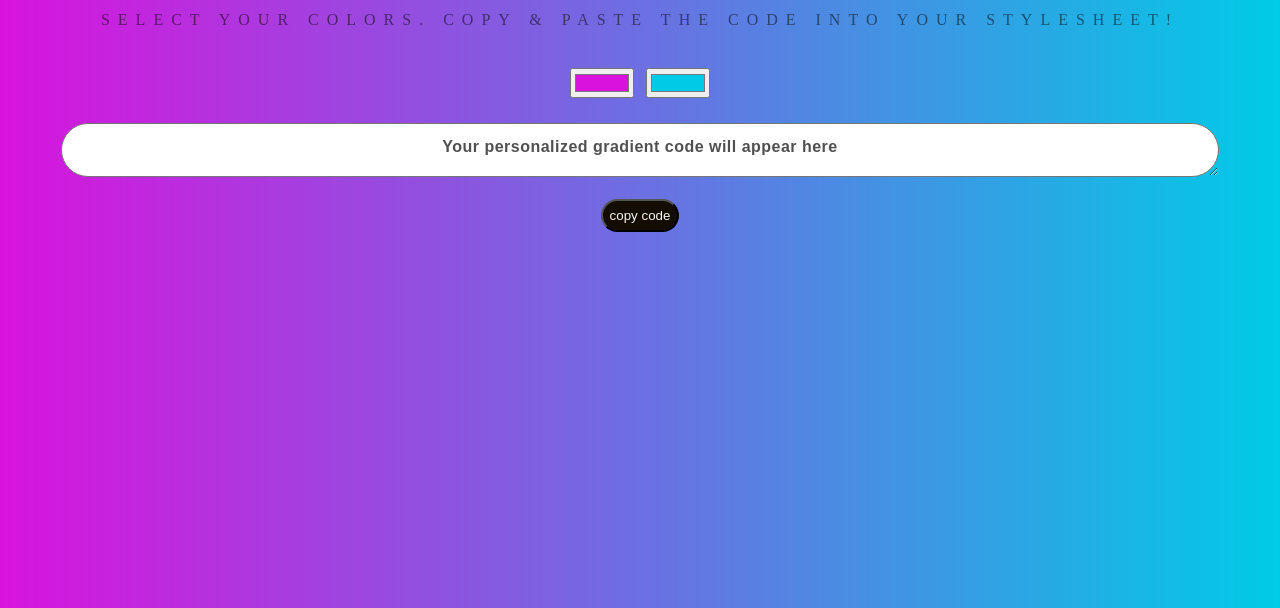
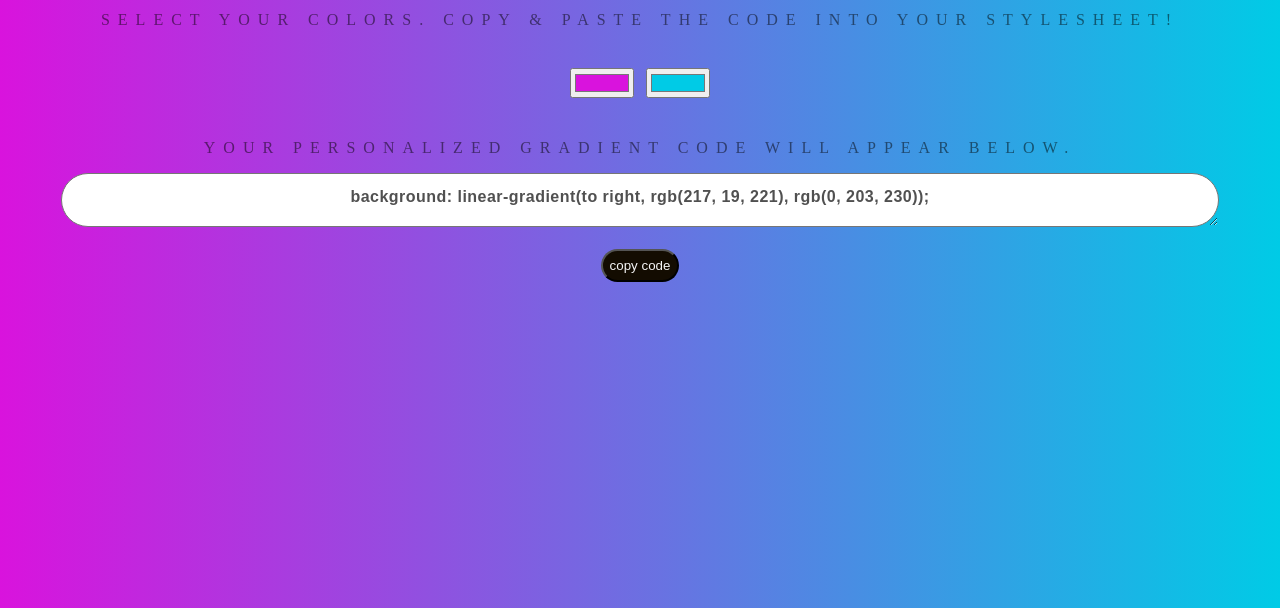
Before and after one commit to jrowdy/gradient-generator, a plain HTML site: page index.html in a window 1280 px wide. Shown: the part 192-800 px from the top of the page. Drawn offline with Linux system fonts and the light colour scheme.

Commit message:
display default gradient code on initial load.

```diff
--- a/index.html
+++ b/index.html
@@ -28,9 +28,10 @@
         <input class="color2" type="color" name="color2" value="#00CBE6">
 
         <br>
+        <p align="center"> Your personalized gradient code will appear below.</p>
 
          <!-- Text will be replaced with css code of the colors user selects.  -->
-        <textarea id="myInput">Your personalized gradient code will appear here</textarea>
+        <textarea id="myInput">background: linear-gradient(to right, rgb(217, 19, 221), rgb(0, 203, 230));</textarea>
         <br>
         <br>
         <button class="copy" onclick="myFunction()">copy code</button>
```
Also changed, not shown: assets/version_3.PNG (added).
